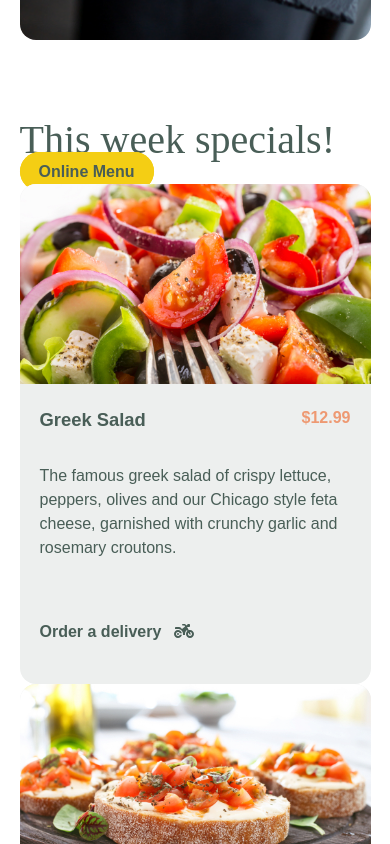
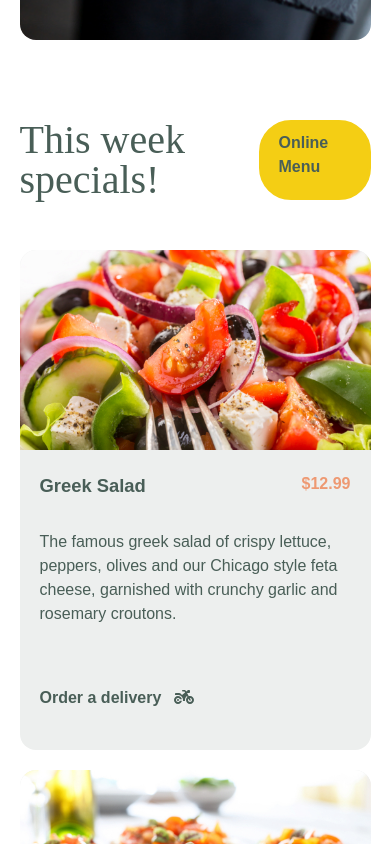
Before and after one commit to Gitstar-OC/Little-Lemon-Coursera, a React (Create React App) app in the folder littlelemon/: page / in a window 390 px wide. Shown: the part 700-1544 px from the top of the page. Built offline with nearby package versions, Linux system fonts and the light colour scheme.

Commit message:
Added styling of weekly specials file inside this css file

```diff
--- a/littlelemon/src/components/pages/Home/WeekSpecials.css
+++ b/littlelemon/src/components/pages/Home/WeekSpecials.css
@@ -0,0 +1,45 @@
+.week-specials {
+    grid-template-columns: repeat(3, 1fr);
+    grid-template-rows: auto auto;
+    gap: 1.25rem;
+  }
+
+  .week-specials-header {
+    grid-column: 1 / 4;
+    grid-row: 1;
+    display: flex;
+    justify-content: space-between;
+    align-content: center;
+    margin-bottom: 1.875rem;
+  }
+
+  .week-specials-header h2 {
+    line-height: 1;
+    font-family: "Markazi Text";
+    font-weight: normal;
+    font-size: 2.5rem;
+  }
+
+  /*-- Media queries ------------------------------------------------------*/
+
+  @media (max-width: 960px) {
+  .week-specials {
+    grid-template-columns: 1fr 1fr;
+    grid-template-rows: auto auto auto;
+  }
+
+  .week-specials-header {
+    grid-column: 1 / 3;
+  }
+  }
+
+  @media (max-width: 692px) {
+  .week-specials {
+    grid-template-columns: 1fr;
+    grid-template-rows: repeat(4, auto);
+  }
+
+  .week-specials-header {
+    grid-column: 1 / 2;
+  }
+  }
```
